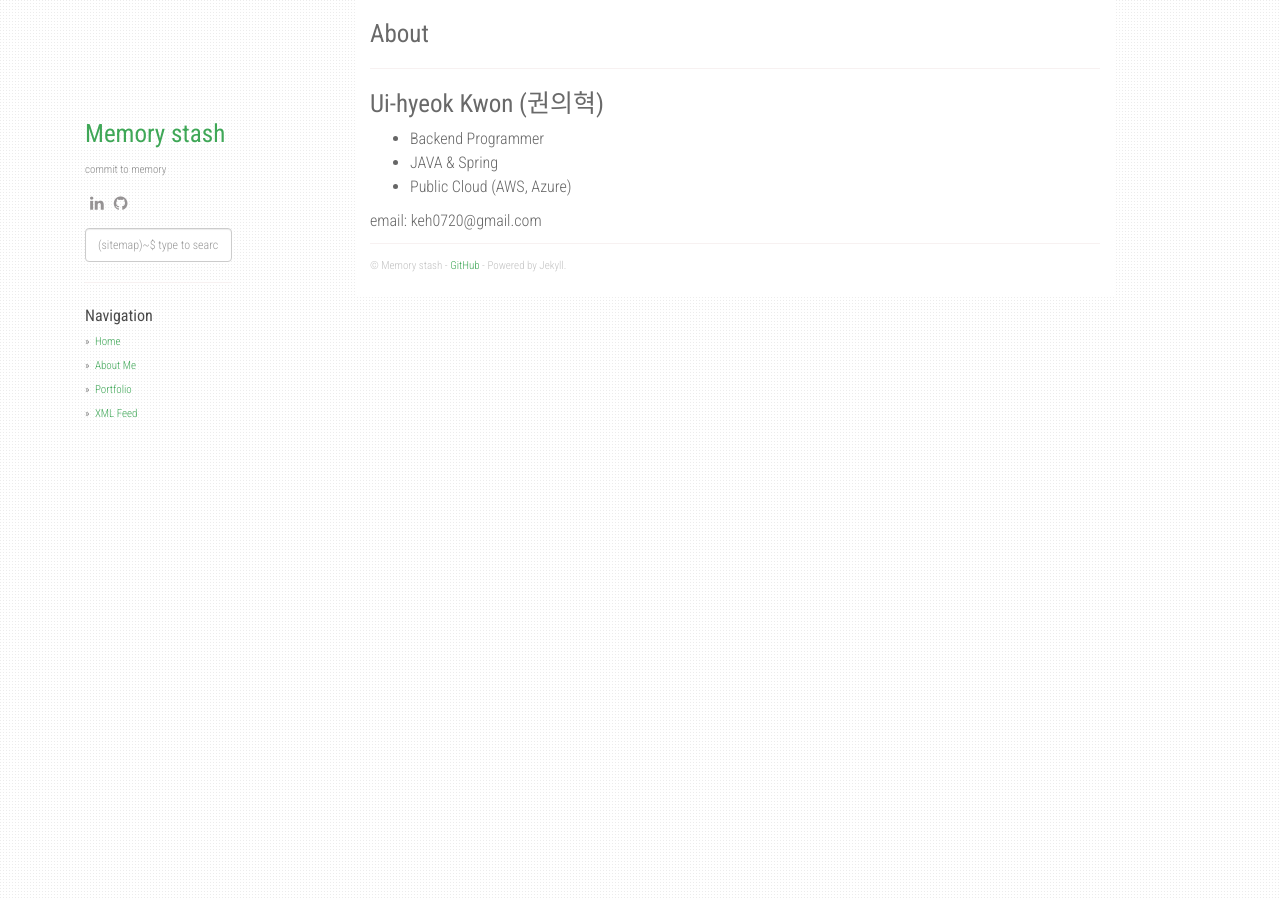
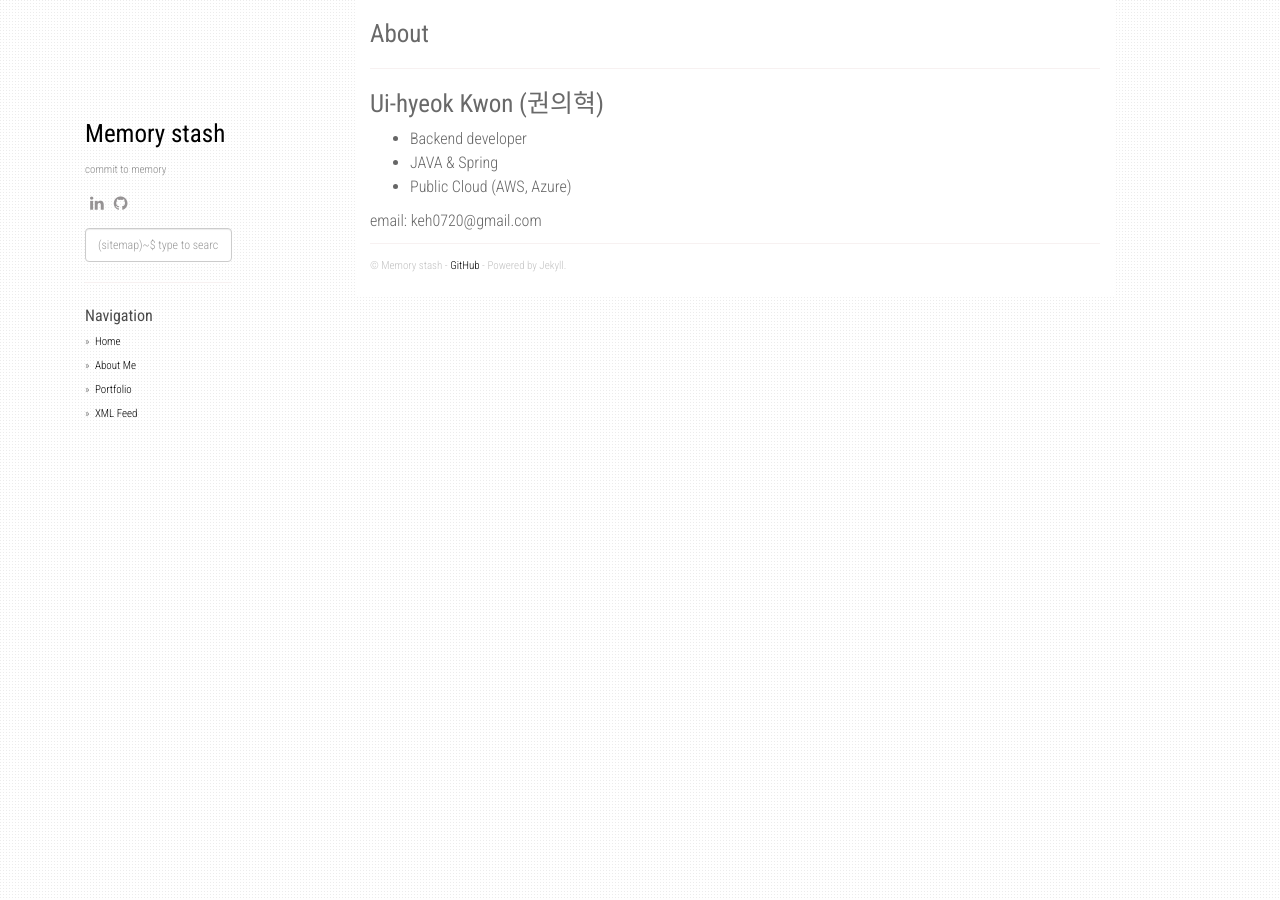
Before and after one commit to keh0720/keh0720.github.io, a Jekyll site: the page built from about.md, in a window 1280 px wide. Built offline with Jekyll 4.4.1, drawn with Linux system fonts in a browser that asks for light colours; nearby versions of some CDN libraries.

Commit message:
Change font color

```diff
--- a/about.md
+++ b/about.md
@@ -6,7 +6,7 @@ permalink: /about/
 
 # Ui-hyeok Kwon (권의혁)
 
-* Backend Programmer
+* Backend developer
 * JAVA & Spring
 * Public Cloud (AWS, Azure)
 
--- a/static/css/main.css
+++ b/static/css/main.css
@@ -31,7 +31,7 @@ h2, h3 {
 }
 a, a:link, a:active {
   text-decoration: none;
-  color: #3fa757;
+  color: black;
 }
 a:hover {
   color: #B3B3B3;
```
